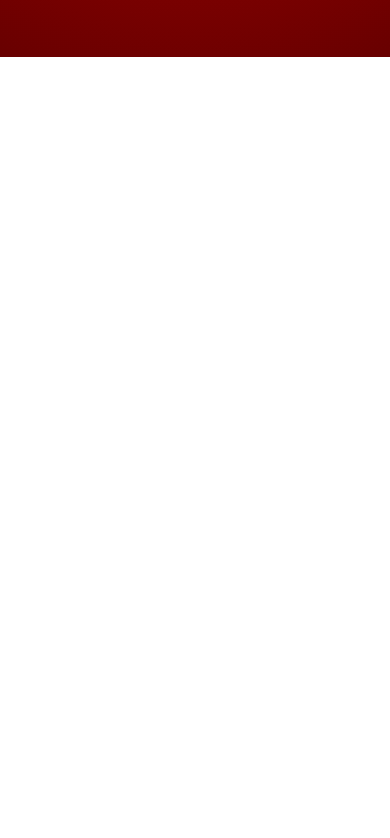
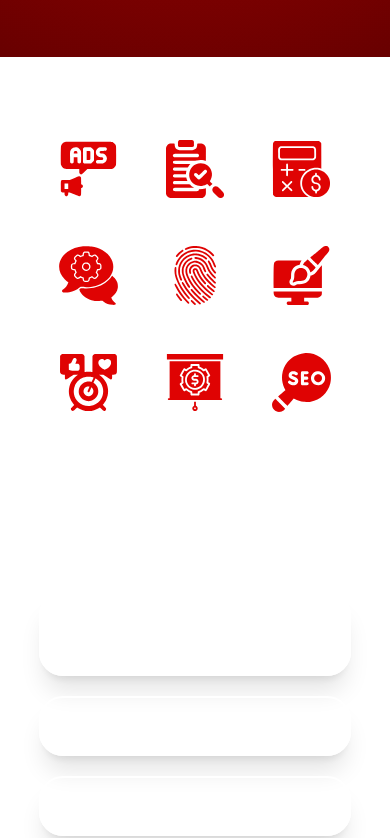
Before and after one commit to Najibmansour/novyi-services, a Next.js app: page / in a window 390 px wide. Shown: the part 787-1625 px from the top of the page. Built offline with nearby package versions, Linux system fonts and the light colour scheme.

Commit message:
FIX; fixing build packages were missing(nodemailer, handlbars)

```diff
--- a/package.json
+++ b/package.json
@@ -17,9 +17,11 @@
     "class-variance-authority": "^0.7.0",
     "clsx": "^2.1.1",
     "framer-motion": "^11.2.10",
+    "handlebars": "^4.7.8",
     "lucide-react": "^0.394.0",
     "next": "14.2.4",
     "next-themes": "^0.3.0",
+    "nodemailer": "^6.9.13",
     "prettier-plugin-tailwindcss": "^0.6.4",
     "react": "^18",
     "react-dom": "^18",
--- a/src/components/form_components/form_input.jsx
+++ b/src/components/form_components/form_input.jsx
@@ -41,7 +41,7 @@ export function FormTextarea({
     <div className={cn(className, "flex h-auto w-full flex-col gap-1")}>
       <label className="text-xl md:text-3xl">{title}:</label>
       <textarea
-        className="placeholder:text-md rounded-2xl border-2 border-white bg-transparent px-5 py-3 placeholder:text-white md:h-60 md:w-[36rem] md:placeholder:text-xl"
+        className="placeholder:text-md rounded-2xl border-2 border-white bg-transparent px-5 py-3 placeholder:text-white md:h-60 md:w-[31rem] md:placeholder:text-xl"
         type="text"
         id={use_name}
         placeholder={placeholder}
@@ -56,7 +56,7 @@ export function FormTextarea({
 
 export function FormStars({ title, use_name, errorsOBJ, className }) {
   "use client";
-  const [rating, setRating] = useState(0);
+  const [rating, setRating] = useState(undefined);
   return (
     <div className={cn(className, "flex h-auto w-full flex-col gap-1")}>
       <label className="text-xl md:text-3xl">{title}:</label>
--- a/src/components/homepage/section_4/feedback.jsx
+++ b/src/components/homepage/section_4/feedback.jsx
@@ -44,7 +44,7 @@ const FeedBack = () => {
       <h2>FeedBack</h2>
       <div className="flex w-9/12 flex-col items-center rounded-3xl border-4 border-white p-5 md:flex-row md:p-10">
         <form className="flex w-full flex-col gap-6 md:flex-col">
-          <div className="flex flex-col gap-6">
+          <div className="flex flex-col gap-6 md:flex-row">
             <div className="space-y-4 md:w-1/2">
               <div className="flex w-full flex-col gap-6 md:flex-row">
                 <FormInput
--- a/src/components/homepage/section_5/service_card.jsx
+++ b/src/components/homepage/section_5/service_card.jsx
@@ -3,15 +3,15 @@ import React from "react";
 
 const ServiceCard = ({ title, image }) => {
   return (
-    <div className="group relative flex aspect-square w-full items-center justify-center rounded-xl bg-white p-24">
+    <div className="group relative flex aspect-square w-full items-center justify-center rounded-xl bg-white p-5 md:p-24">
       <Image
         src={image}
-        width={[100]}
-        height={[100]}
+        width={[100, 50]}
+        height={[100, 50]}
         alt={title}
         className="filter transition-all group-hover:blur-2xl"
       />
-      <h6 className="absolute text-center text-xl font-bold tracking-wider text-transparent transition-all group-hover:text-5xl group-hover:text-secondary">
+      <h6 className="absolute text-center font-bold text-transparent transition-all group-hover:text-lg group-hover:text-secondary md:text-xl md:tracking-wider md:group-hover:text-5xl">
         {title}
       </h6>
     </div>
--- a/src/components/homepage/section_5/services.jsx
+++ b/src/components/homepage/section_5/services.jsx
@@ -21,7 +21,7 @@ const Services = () => {
   return (
     <section className="flex flex-col items-center justify-center gap-6">
       <h2>Services</h2>
-      <div className="gri grid w-[75%] grid-cols-2 gap-2 md:grid-cols-3 md:gap-5">
+      <div className="gri grid w-[80%] grid-cols-3 gap-2 md:w-[75%] md:grid-cols-3 md:gap-5">
         {services.map(({ title, image }, i) => (
           <ServiceCard key={i} title={title} image={image} />
         ))}
```
Also changed, not shown: 1 other file (tests, documents, lock files or other folders).
